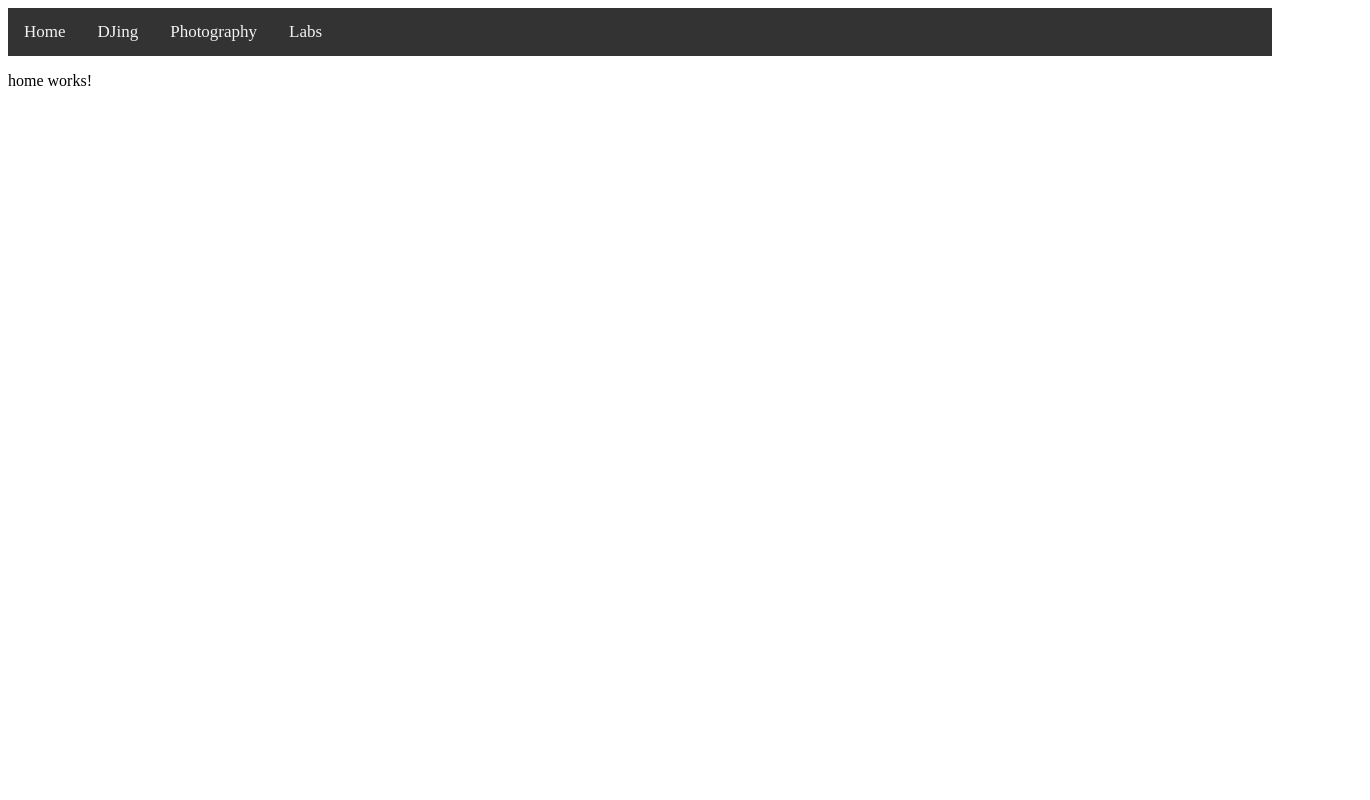
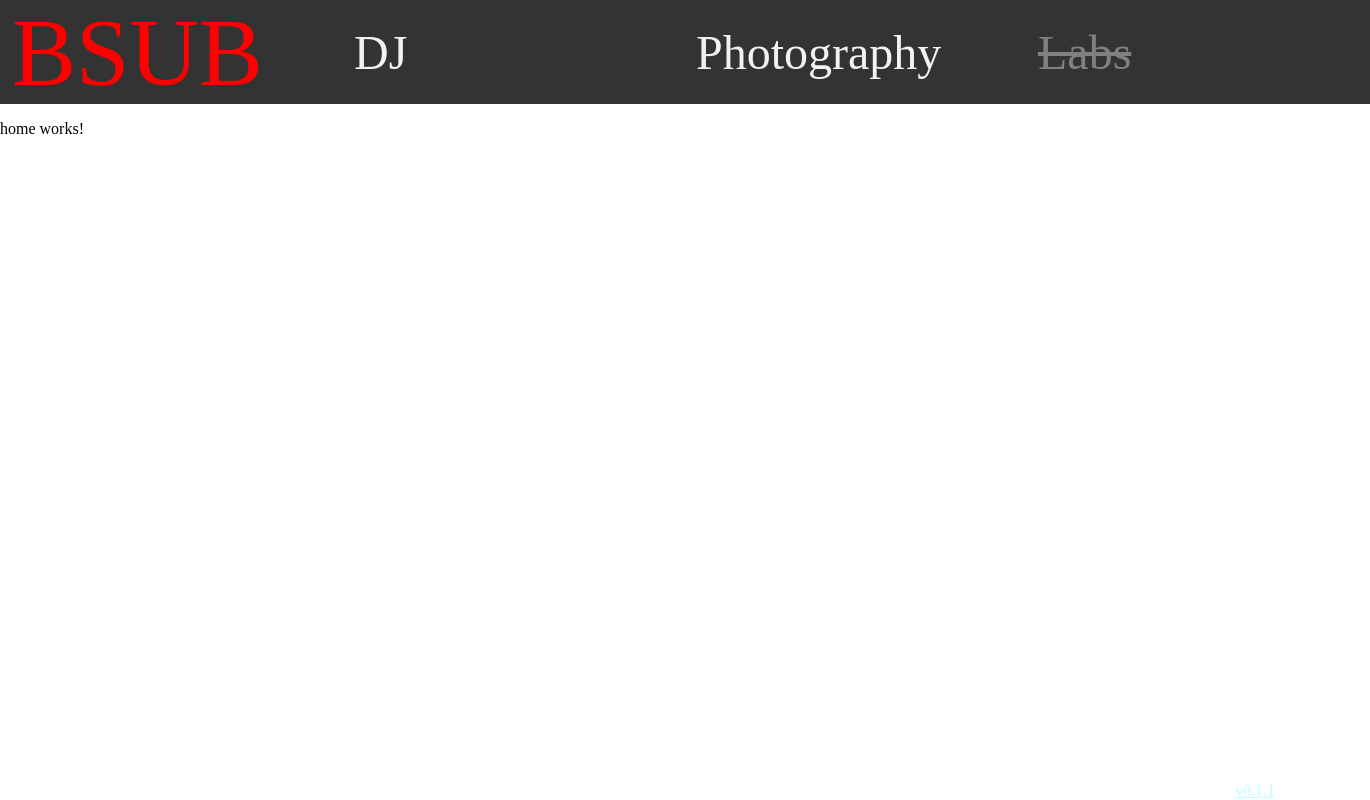
Before and after one commit to william-newman/starcallerbsub, an Angular app: page / in a window 1280 px wide. Shown: the whole page, 1370 px wide, since content can reach past the window. Built offline with nearby package versions, Linux system fonts and the light colour scheme.

Commit message:
updated navbar and patch notes component

```diff
--- a/src/app/app.component.html
+++ b/src/app/app.component.html
@@ -1,8 +1,24 @@
-<div class="topnav">
-  <a routerLink="/" routerLinkActive="active" ariaCurrentWhenActive="page">Home</a>
-  <a routerLink="/dj" ariaCurrentWhenActive="page">DJing</a>
-  <a routerLink="/photography" ariaCurrentWhenActive="page">Photography</a>
-  <a routerLink="/labs" ariaCurrentWhenActive="page">Labs</a>
-</div>
+<table class="topnav">
+  <tbody>
+    <tr>
+      <td id="left-align">
+        <a class="topnav-links" routerLink="/" routerLinkActive="active" ariaCurrentWhenActive="page" id="main-header-link">BSUB</a>
+      </td>
+      <td>
+        <a class="topnav-links" routerLink="/dj" ariaCurrentWhenActive="page">DJ</a>
+      </td>
+      <td>
+        <a class="topnav-links" routerLink="/photography" ariaCurrentWhenActive="page">Photography</a>
+      </td>
+      <td>
+        <a class="topnav-links" id="disabled-link" routerLink="/labs" ariaCurrentWhenActive="page">Labs</a>
+      </td>
+    </tr>
+  </tbody>
+</table>
 
 <router-outlet></router-outlet>
+
+<a class="version-footer" routerLink="/version-history" ariaCurrentWhenActive="page">
+  v0.1.1
+</a>
--- a/src/app/app.component.scss
+++ b/src/app/app.component.scss
@@ -1,29 +1,66 @@
-body {
+.topnav {
   margin: 0;
-  overflow: hidden;
-  font-family: Arial, Helvetica, sans-serif;
-}
-
-.topnav {
+  height: 10vh;
+  width: 100vw;
   overflow: hidden;
   background-color: #333;
 }
 
-.topnav a {
-  float: left;
-  color: #f2f2f2;
-  text-align: center;
-  padding: 14px 16px;
-  text-decoration: none;
-  font-size: 17px;
+tr {
+  margin: 0;
+  padding: 0;
+  height: 100%;
 }
 
-.topnav a:hover {
+td#left-align {
+  text-align: left;
+}
+
+td {
+  height: 100%;
+  width: 25vw;
+  padding: 0;
+  text-align: center;
+  vertical-align: center;
+}
+
+.topnav-links {
+  display: flex;
+  align-items: center;
+  margin: auto;
+  height: 10vh;
+  width: 25vw;
+  padding: 10px;
+  color: #f2f2f2;
+  text-decoration: none;
+  font-size: 3em;
+}
+
+.topnav-links:hover {
   background-color: #ddd;
   color: black;
 }
 
-.topnav a.active {
+.topnav-links:active {
   background-color: #04aa6d;
   color: white;
 }
+
+#main-header-link {
+  color: red;
+  font-size: 6em;
+  text-align: left;
+}
+
+.version-footer {
+  color: rgba($color: #5ffcff, $alpha: 0.4);
+  position: absolute;
+  right: 0;
+  bottom: 0;
+  padding-right: 0.4vw;
+}
+
+.version-footer:hover {
+  color: #f2f2f2;
+  cursor: pointer;
+}
--- a/src/app/app.routes.ts
+++ b/src/app/app.routes.ts
@@ -3,11 +3,13 @@ import { HomeComponent } from './main/home/home.component';
 import { GamesComponent } from './main/games/games.component';
 import { PhotographyComponent } from './main/photography/photography.component';
 import { DjComponent } from './main/dj/dj.component';
+import { VersionHistoryComponent } from './hidden/version-history/version-history.component';
 
 export const routes: Routes = [
     { path: '', component: HomeComponent, pathMatch: 'full' },
     { path: 'dj', component: DjComponent },
     { path: 'photography', component: PhotographyComponent },
     { path: 'labs', component: GamesComponent },
+    { path: 'version-history', component: VersionHistoryComponent, pathMatch: 'full' },
     { path: '**',   redirectTo: ''}
 ];
--- /dev/null
+++ b/src/app/hidden/version-history/version-history.component.html
@@ -0,0 +1,9 @@
+<div class="patch-notes">
+  <h1>StarcallerBSUB.com Patch Notes</h1>
+  <div id="patch-one">
+    <div class="version-number">0.1.0</div>
+    4/9/2025 - Site creation! Created Navbar, four component pages, and this
+    patch note page.
+  </div>
+  <br />
+</div>
--- a/src/index.html
+++ b/src/index.html
@@ -2,10 +2,10 @@
 <html lang="en">
 <head>
   <meta charset="utf-8">
-  <title>StarcarllerBsub</title>
+  <title>Starcarller BSUB</title>
   <base href="/">
   <meta name="viewport" content="width=device-width, initial-scale=1">
-  <link rel="icon" type="image/x-icon" href="favicon.ico">
+  <link rel="icon" type="image/x-icon" href="assets/moon.png">
 </head>
 <body>
   <app-root></app-root>
--- a/src/styles.scss
+++ b/src/styles.scss
@@ -1,5 +1,11 @@
+body {
+    margin: 0;
+    overflow: hidden;
+}
 
-
-.strikethrough {
+#disabled-link {
+    color: gray;
+    cursor: none;
+    pointer-events: none;
     text-decoration: line-through;
 }
```
Also changed, not shown: src/app/hidden/version-history/version-history.component.ts (added, +12 -0 lines), src/app/hidden/version-history/version-history.component.scss (added), 2 other files (tests, documents, lock files or other folders).
